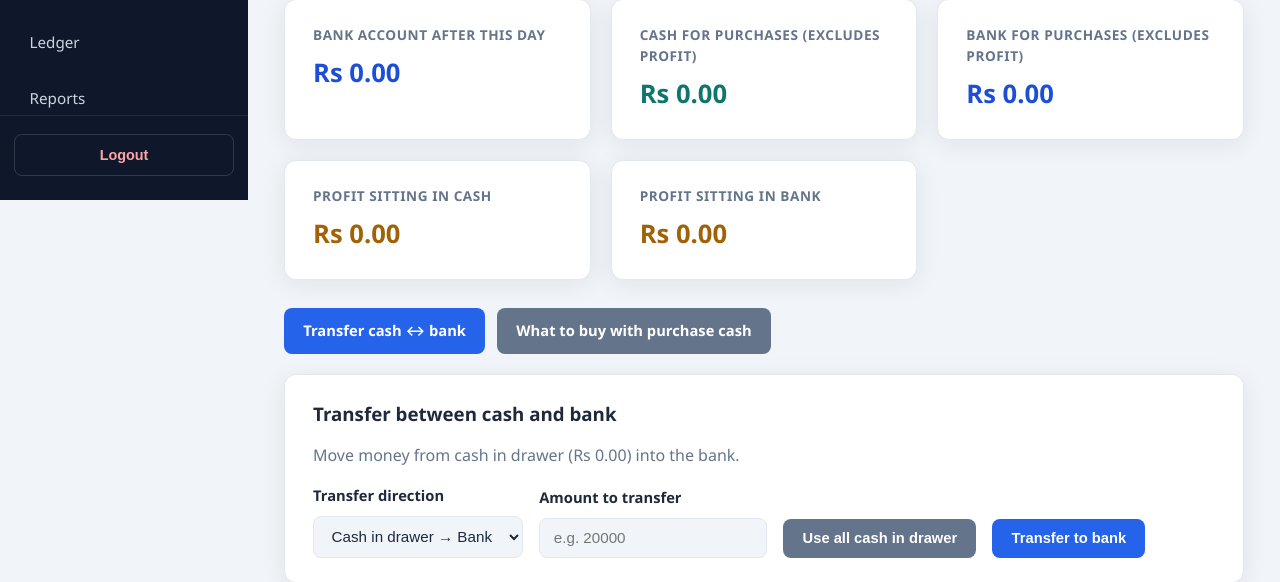
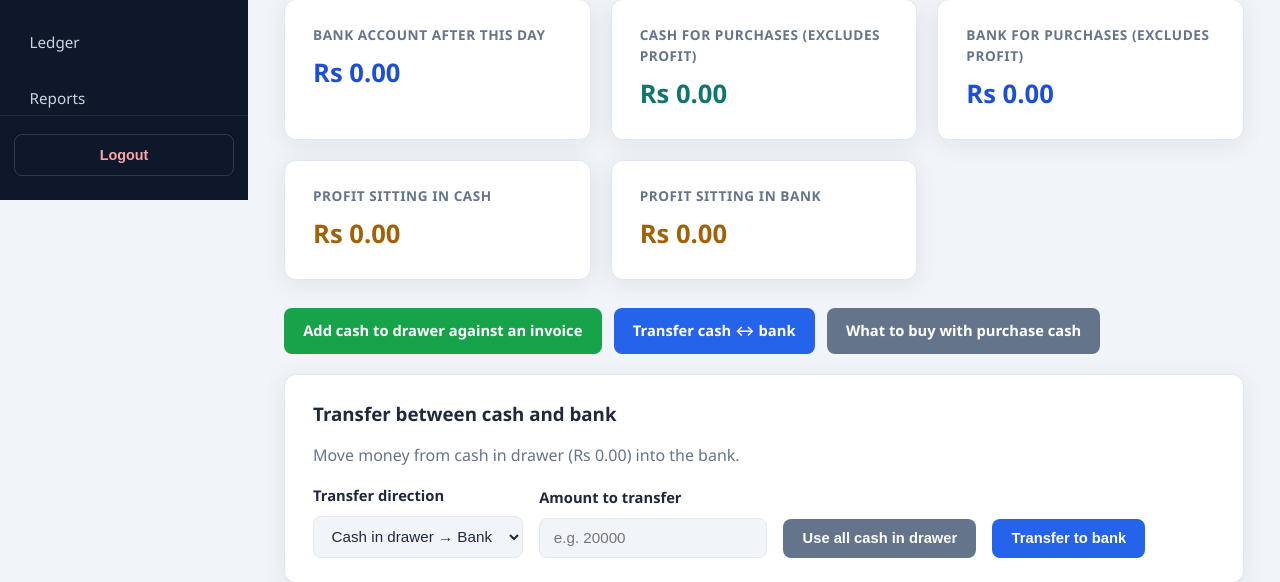
Before and after one commit to mominahmed546/HARDWARE_STOCK, a Python web app: template templates/cash/index.html in a window 1280 px wide. Shown: the part 600-1182 px from the top of the page. Run offline with Jinja, Linux system fonts and the light colour scheme; the template is opened without the code that fills it, so the values that code supplies are empty.

Commit message:
Add cash-to-drawer button on the cash book page
Same action as the dashboard button, placed with the other cash actions
so the drawer can be topped up against an invoice without leaving /cash/.

Co-authored-by: mominahmed546 <mominahmed546@users.noreply.github.com>

```diff
--- a/templates/cash/index.html
+++ b/templates/cash/index.html
@@ -145,6 +145,7 @@
     </div>
 
     <div class="cash-actions">
+        <a href="{{ url_for('invoices.drawer_receipts') }}" class="btn btn-success">Add cash to drawer against an invoice</a>
         <a href="#transfer-funds" class="btn btn-primary">Transfer cash ↔ bank</a>
         <a href="{{ url_for('cash.buy_suggestions') }}" class="btn btn-secondary">What to buy with purchase cash</a>
     </div>
```
